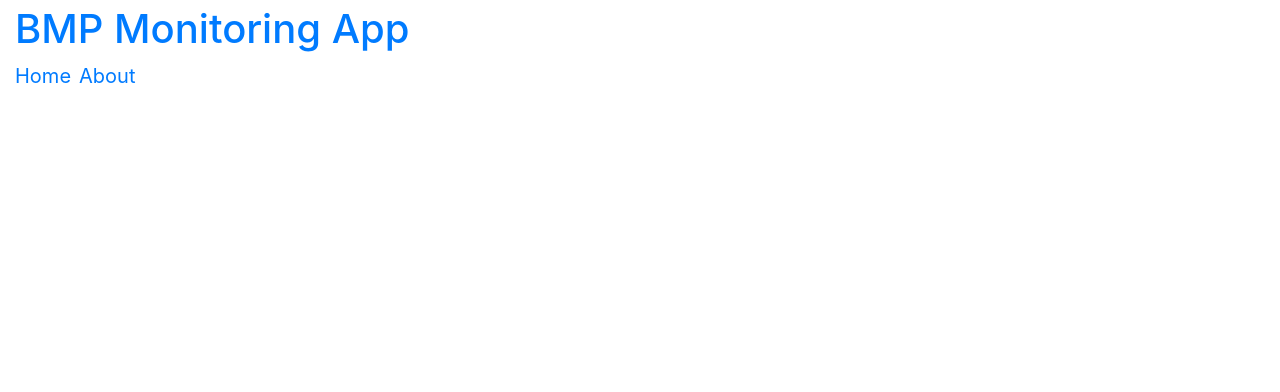
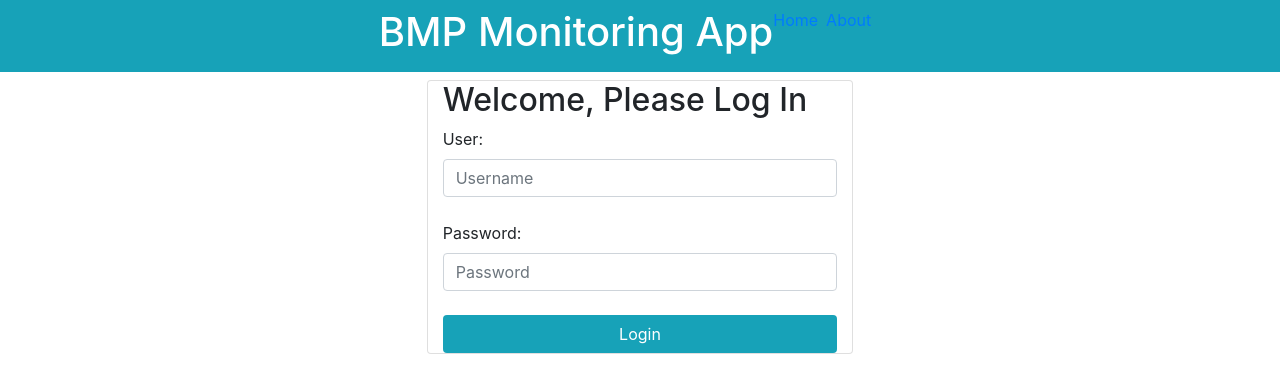
Before and after one commit to BMPMS-Micro2/bmp, a React (Create React App) app: page /login in a window 1280 px wide. Shown: the top 392 px of the page. Built offline with nearby package versions, Linux system fonts and the light colour scheme.

Commit message:
Added three reactors for startExperiment, prettified everything

```diff
--- a/package.json
+++ b/package.json
@@ -9,6 +9,7 @@
     "bootstrap": "^4.4.1",
     "react": "^16.13.1",
     "react-dom": "^16.13.1",
+    "react-dropdown": "^1.7.0",
     "react-router": "^5.1.2",
     "react-router-dom": "^5.1.2",
     "react-scripts": "3.4.1"
--- a/public/index.html
+++ b/public/index.html
@@ -9,6 +9,7 @@
       name="description"
       content="Web site created using create-react-app"
     />
+    <link rel="stylesheet" href="https://maxcdn.bootstrapcdn.com/bootstrap/4.0.0/css/bootstrap.min.css" integrity="sha384-Gn5384xqQ1aoWXA+058RXPxPg6fy4IWvTNh0E263XmFcJlSAwiGgFAW/dAiS6JXm" crossorigin="anonymous">
     <link rel="apple-touch-icon" href="%PUBLIC_URL%/logo192.png" />
     <!--
       manifest.json provides metadata used when your web app is installed on a
@@ -24,7 +25,7 @@
       work correctly both with client-side routing and a non-root public URL.
       Learn how to configure a non-root public URL by running `npm run build`.
     -->
-    <title>React App</title>
+    <title>BMP App</title>
   </head>
   <body>
     <noscript>You need to enable JavaScript to run this app.</noscript>
@@ -38,6 +39,10 @@
 
       To begin the development, run `npm start` or `yarn start`.
       To create a production bundle, use `npm run build` or `yarn build`.
+
     -->
+    <script src="https://code.jquery.com/jquery-3.2.1.slim.min.js" integrity="sha384-KJ3o2DKtIkvYIK3UENzmM7KCkRr/rE9/Qpg6aAZGJwFDMVNA/GpGFF93hXpG5KkN" crossorigin="anonymous"></script>
+    <script src="https://cdnjs.cloudflare.com/ajax/libs/popper.js/1.12.9/umd/popper.min.js" integrity="sha384-ApNbgh9B+Y1QKtv3Rn7W3mgPxhU9K/ScQsAP7hUibX39j7fakFPskvXusvfa0b4Q" crossorigin="anonymous"></script>
+    <script src="https://maxcdn.bootstrapcdn.com/bootstrap/4.0.0/js/bootstrap.min.js" integrity="sha384-JZR6Spejh4U02d8jOt6vLEHfe/JQGiRRSQQxSfFWpi1MquVdAyjUar5+76PVCmYl" crossorigin="anonymous"></script>
   </body>
 </html>
--- a/src/App.js
+++ b/src/App.js
@@ -3,6 +3,8 @@ import NavBar from "./components/navBar";
 import {BrowserRouter, Route} from "react-router-dom";
 import Menu from "./components/menu";
 import Experiment from "./components/experiment";
+import Login from "./components/login";
+import {Switch} from "react-router";
 
 class App extends Component{
     render() {
@@ -10,8 +12,12 @@ class App extends Component{
             <BrowserRouter>
                 <div className="App">
                     <NavBar />
-                    <Route path='/home' component={Menu} />
-                    <Route path='/experiment' component={Experiment} />
+                    <Switch>
+                        <Route path='/home' component={Menu} />
+                        <Route path='/experiment' component={Experiment} />
+                        <Route path='/login' component={Login} />
+                    </Switch>
+
                 </div>
             </BrowserRouter>
         );
--- a/src/components/experiment.jsx
+++ b/src/components/experiment.jsx
@@ -1,4 +1,7 @@
 import React, { Component } from "react";
+import ReactDropdown from "react-dropdown";
+import 'react-dropdown/style.css';
+import Reactor from "./reactor";
 
 class Experiment extends Component{
     state = {
@@ -9,10 +12,17 @@ class Experiment extends Component{
         date: ""
     }
 
+    stations = ['Station X', 'Station Y', 'Station Z'];
+    substrates = ['Potato', 'Carrots', 'Celery'];
+
     handleDescription = (e) => {
         this.setState({
             description: e.target.value
         })
+    }
+
+    handleNewSubstrate = (e) => {
+        this.substrates.concat(e.target.value)
     }
 
     handleStartExperiment = (e) => {
@@ -30,20 +40,36 @@ class Experiment extends Component{
                     <span className={"m-2"}>{this.state.id}</span>
                     <br/>
                 <label className={"m-2"}>Select Station: </label>
-                  <select >
-                    <option value="X"> Station X </option>
-                    <option value="Y"> Station Y </option>
-                    <option value="Z"> Station Z </option>
-                </select> <br></br>
-                <label className={"m-2"}>Select substrate: </label>
-                  <select>
-                    <option value="X"> Potato </option>
-                    <option value="Y"> Carrots </option>
-                    <option value="Z"> Celery </option>
-                </select><br></br>
+                    <ReactDropdown options={this.stations} value = {this.stations[0]} /><br></br>
+
+                    <div className="d-flex justify-content-around">
+                        <div className="p-2 col-example text-left">Reactor A</div>
+                        <div className="p-2 col-example text-left">Reactor B</div>
+                        <div className="p-2 col-example text-left">Reactor C</div>
+                    </div>
+                    <ul className = "list-group list-group-horizontal">
+                            <Reactor></Reactor>
+                            <Reactor></Reactor>
+                            <Reactor></Reactor>
+                    </ul>
+
                 <label className={"m-2"}>Description: </label>
-                    <input type={"text"} onChange={this.handleDescription}/><br></br>
-                <button onClick={this.handleStartExperiment} className={"btn btn-secondary btn-sm m-2"}>Start Experiment</button>
+                    <textarea className="form-control" type={"text"} onChange={this.handleDescription} rows={"3"} /><br></br>
+                <button onClick={this.handleStartExperiment} className={"btn bg-info text-white m-2"}>Start Experiment</button>
+
+                    <button className="btn bg-info text-white m-2" type="button" data-toggle="collapse"
+                            data-target="#collapseNewSubstrate" aria-expanded="false" aria-controls="collapseNewSubstrate">
+                        Add New Substrate
+                    </button>
+
+                    <div className="collapse" id="collapseNewSubstrate">
+                        <form onSubmit={this.handleNewSubstrate}>
+                            <div className="card card-body">
+                                <input type="text"/>
+                            </div>
+                        </form>
+                    </div>
+
                 </form>
             </div>
         );
--- /dev/null
+++ b/src/components/login.jsx
@@ -0,0 +1,40 @@
+import React, {Component} from "react";
+import {Link} from "react-router-dom";
+
+
+class Login extends Component{
+     state = {
+         user: null,
+         password: null
+     }
+    render() {
+        return (
+            <div className="card container col-12 col-lg-4 login-card mt-2 justify-content-center hv-center">
+                <form>
+                    <h2>Welcome, Please Log In</h2>
+                    <label>User:</label>
+                    <input type="user"
+                       className="form-control"
+                       id="user"
+                       placeholder="Username"
+                       value={this.state.user}
+                    /><br/>
+                    <label>Password:</label>
+                    <input type="password"
+                        className="form-control"
+                        id="password"
+                        placeholder="Password"
+                        value={this.state.password}
+                    /><br/>
+                    <Link to="/home">
+                        <button type="submit" className="btn bg-info text-white container">Login</button>
+                    </Link>
+                </form>
+            </div>
+
+
+        );
+    }
+}
+
+export default Login;
--- a/src/components/menu.jsx
+++ b/src/components/menu.jsx
@@ -9,10 +9,9 @@ class Menu extends Component{
                 <h2>Welcome to the BMP monitoring app!</h2>
                 <label>Experiments running:  None</label><br/><br/>
                 <Link to="/experiment">
-                     <button className={"m-3"}>Start an Experiment</button>
+                     <button className={"btn bg-info text-white m-3"}>Start an Experiment</button>
                 </Link>
-                <button className={"m-3"}>Monitor</button>
-                <button className={"m-3"}>Experiment Tables</button>
+                <button className={"btn bg-info text-white m-3"}>Experiment Tables</button>
             </div>
 
 
--- a/src/components/navBar.jsx
+++ b/src/components/navBar.jsx
@@ -6,11 +6,11 @@ class NavBar extends Component{
 
     render() {
         return (
-            <nav className ="nav navbar-brand ">
-                <div className = "container ">
+            <nav className="navbar navbar-dark bg-info ">
+                <div className="row col-12 d-flex justify-content-center text-white">
                     <a className = {"brand-logo "}><h1>BMP Monitoring App</h1></a>
                     <ul className = "list-inline">
-                        <li className ="list-inline-item"><Link to="/home">Home</Link> </li>
+                        <li className ="list-inline-item "><Link to="/home">Home</Link> </li>
                         <li className ="list-inline-item"><Link to="/about">About</Link> </li>
                     </ul>
 
--- /dev/null
+++ b/src/components/reactor.jsx
@@ -0,0 +1,29 @@
+import React, { Component } from "react";
+import ReactDropdown from "react-dropdown";
+import 'react-dropdown/style.css';
+
+class Reactor extends Component{
+    state = {}
+
+    substrates = ['Potato', 'Carrots', 'Celery', 'Something'];
+
+    handleDescription = (e) => {
+        this.setState({
+            description: e.target.value
+        })
+    }
+
+
+    render() {
+        return (
+            <div className={"card container col-12 col-lg-4 login-card mt-2 "}>
+                <form>
+                <label className={"m-2"}>Select Substrate: </label>
+                    <ReactDropdown options={this.substrates} value = {this.substrates[0]} /><br></br>
+                </form>
+            </div>
+        );
+    }
+}
+
+export default Reactor;
--- a/src/index.js
+++ b/src/index.js
@@ -4,6 +4,7 @@ import 'bootstrap/dist/css/bootstrap.css'
 import Experiment from "./components/experiment";
 import Menu from "./components/menu";
 import App from "./App";
+import Login from "./components/login";
 
 
 ReactDOM.render(<App />, document.getElementById('root'))
```
Also changed, not shown: 1 other file (tests, documents, lock files or other folders).
